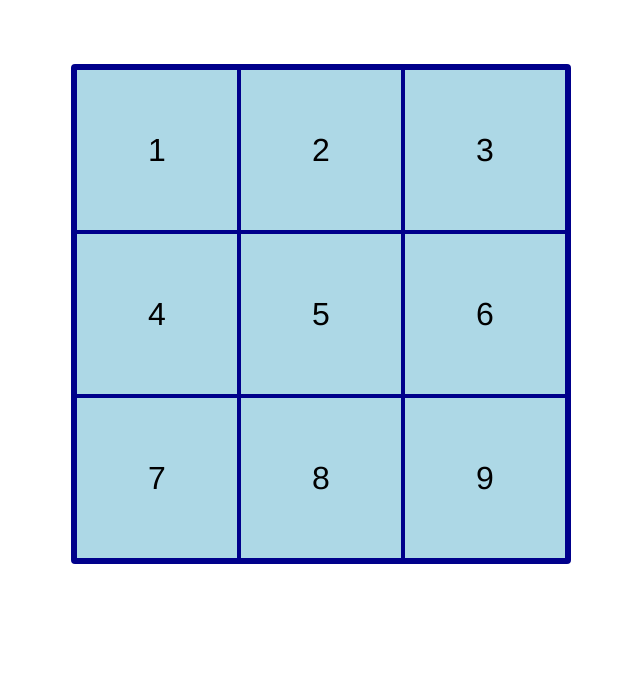
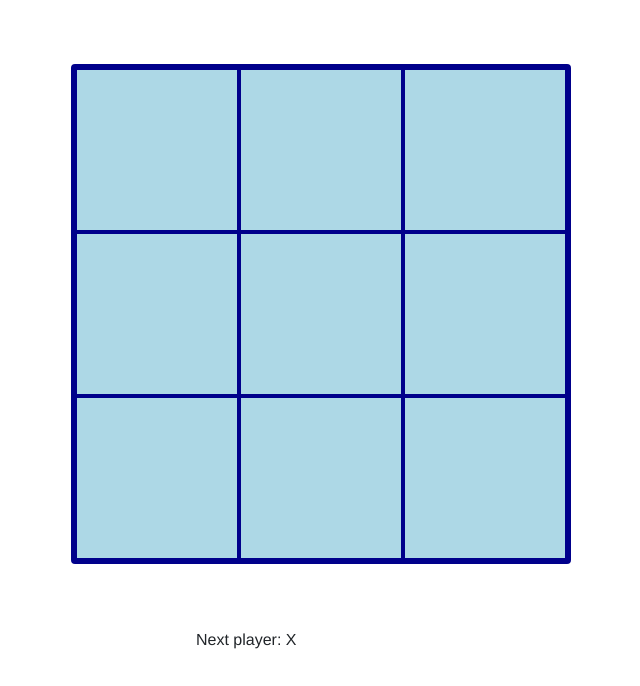
Before and after one commit to jfaMan/react-tic-tac-toe, a React (Create React App) app: page / in a window 1280 px wide. Shown: the top 686 px of the page, without its empty margins (319-959 px from the left). Built offline with nearby package versions, Linux system fonts and the light colour scheme.

Commit message:
added logic for winner and next player

```diff
--- a/src/assets/stylesheets/application.scss
+++ b/src/assets/stylesheets/application.scss
@@ -23,3 +23,8 @@ body {
   height: 500px;
   border-radius: 4px;
 }
+
+.results {
+  width: 250px;
+  margin: auto;
+}
--- a/src/components/Board.jsx
+++ b/src/components/Board.jsx
@@ -5,15 +5,7 @@ const Board = (props) => {
   const { squares, onClick } = props;
   return (
     <div className="board">
-      <Square value="1" onClick={onClick} />
-      <Square value="2" onClick={onClick} />
-      <Square value="3" onClick={onClick} />
-      <Square value="4" onClick={onClick} />
-      <Square value="5" onClick={onClick} />
-      <Square value="6" onClick={onClick} />
-      <Square value="7" onClick={onClick} />
-      <Square value="8" onClick={onClick} />
-      <Square value="9" onClick={onClick} />
+      {squares.map((square, i) => <Square key={i} value={square} onClick={() => onClick(i)} /> )}
     </div>
   )
 }
--- a/src/components/Game.jsx
+++ b/src/components/Game.jsx
@@ -1,15 +1,27 @@
-import React from 'react';
+import React, { useState } from 'react';
 import Board from './Board';
 import calculateWinner from '../helpers';
 
 const Game = () => {
+  const [board, setBoard] = useState(Array(9).fill(null));
+  const [xIsNext, setXisNext] = useState(true);
+  const winner = calculateWinner(board);
 
-  const handleClick = () => {
-    console.log('Clicked');
+  const handleClick = (i) => {
+    const boardCopy = [...board];
+    if (winner || boardCopy[i]) return;
+    boardCopy[i] = xIsNext ? 'X' : 'O';
+    setBoard(boardCopy);
+    setXisNext(!xIsNext);
   }
 
   return (
-    <Board onClick={handleClick}/>
+    <>
+      <Board squares={board} onClick={handleClick}/>
+      <div className='results'>
+        <p>{winner ? `${winner} is the winner!`: `Next player: ${xIsNext ? 'X' : 'O'}` }</p>
+      </div>
+    </>
   )
 }
 
```
